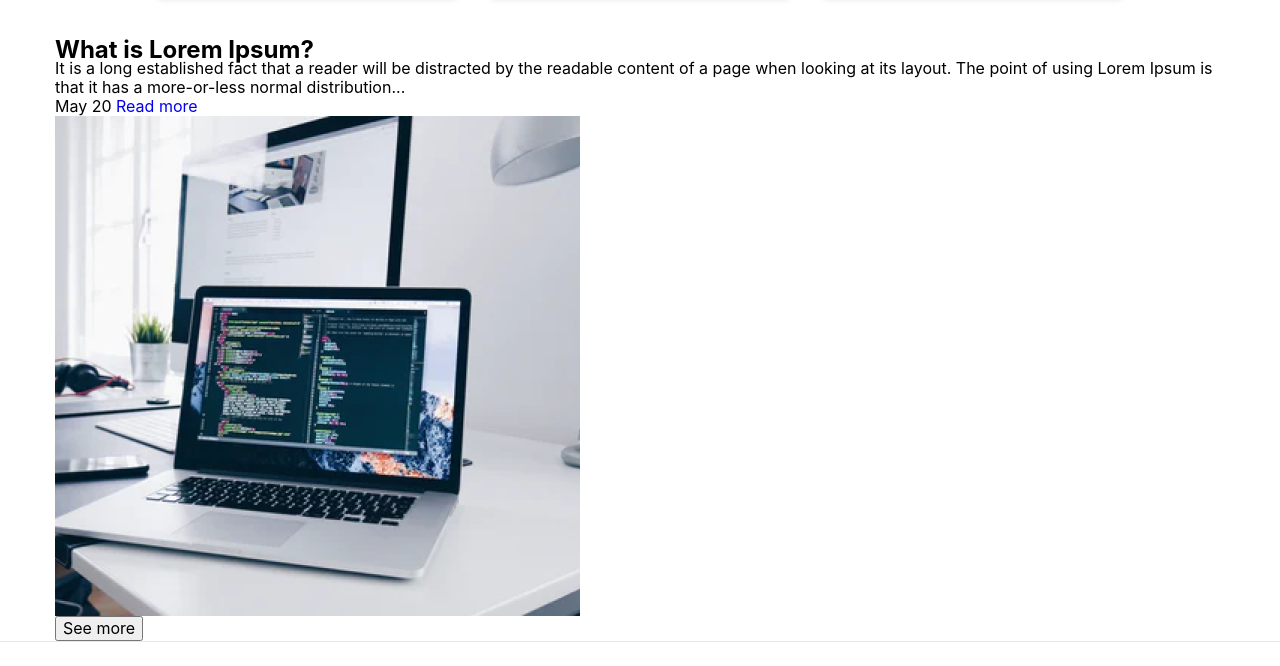
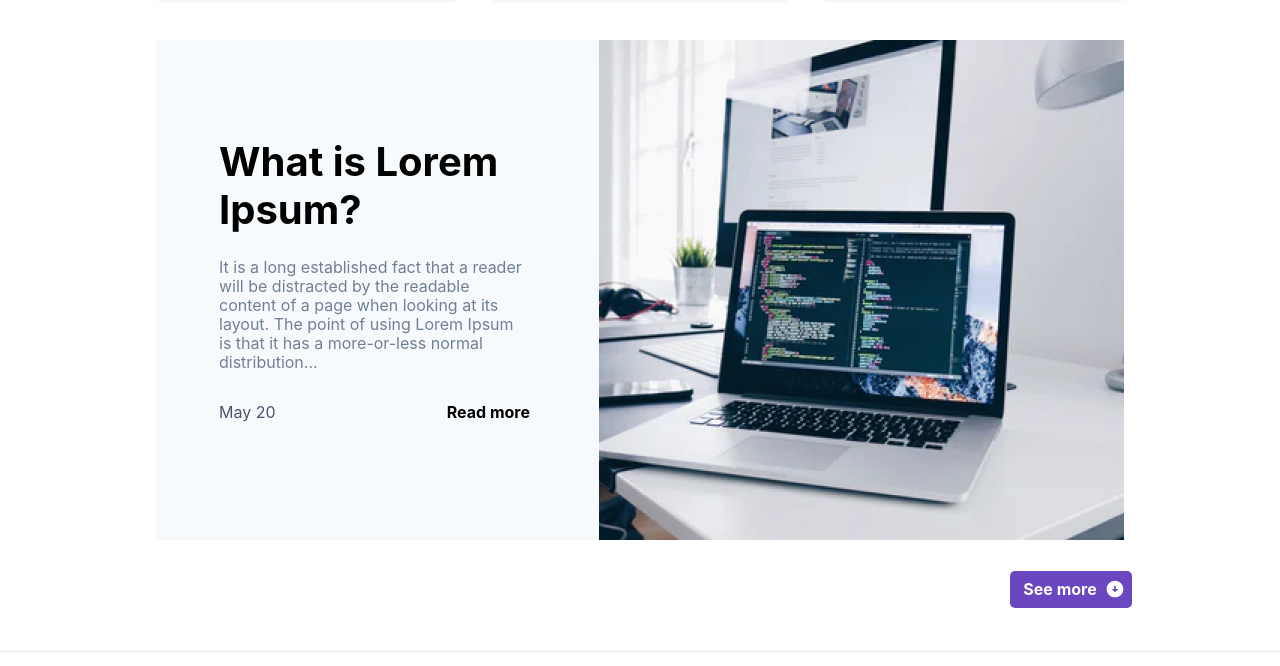
Before and after one commit to User-960/Blog-project, a website: page app/index.html in a window 1280 px wide. Shown: the part 1297-1963 px from the top of the page. Drawn offline with nearby package versions, Linux system fonts and the light colour scheme; files that its build step writes are made by us from their sources.

Commit message:
Issue 01.09.01 - Added styles for element highlight

```diff
--- a/app/scss/style.scss
+++ b/app/scss/style.scss
@@ -248,3 +248,72 @@ body {
     margin-top: 30px;
   }
 }
+
+.highlight {
+  &__inner {
+    display: flex;
+    flex-direction: column;
+    justify-content: center;
+    padding-left: 93px;
+    padding-right: 93px;
+  }
+  &__topic {
+    display: flex;
+    justify-content: center;
+  }
+  &__topic-column-text {
+    padding: 98px 69px 118px 63px;
+    background-color: #F7FAFC;
+  }
+  &__topic-title {
+    font-weight: 700;
+    font-size: 40px;
+    line-height: 48px;
+    width: 308px;
+    margin-top: 0;
+    margin-bottom: 24px;
+  }
+  &__topic-text {
+    color: #718096;
+    width: 311px;
+    margin-bottom: 31px;
+  }
+  &__topic-down {
+    margin-top: 22px;
+    display: flex;
+    justify-content: space-between;
+  }
+  &__topic-data {
+    color: #4A5568;
+  }
+  &__topic-link {
+    font-weight: 700;
+    color: inherit;
+  }
+  &__btn {
+    position: relative;
+    align-self: flex-end;
+    margin-top: 31px;
+    margin-bottom: 43px;
+    width: 122px;
+    height: 37px;
+    background: #6B46C1;
+    border-radius: 5px;
+    border: 0px solid #FFFFFF;
+    font-weight: 700;
+    font-size: 16px;
+    line-height: 19px;
+    color: #FFFFFF;
+    padding: 9px 33px 9px 11px;
+    cursor: pointer;
+  }
+  &__btn::after {
+    content: "";
+    background-image: url(../images/button-1.svg);
+    position: absolute;
+    width: 18px;
+    height: 18px;
+    margin-left: 9px;
+    background-repeat: no-repeat;
+  }
+}
```
Also changed, not shown: app/css/style.min.css.
